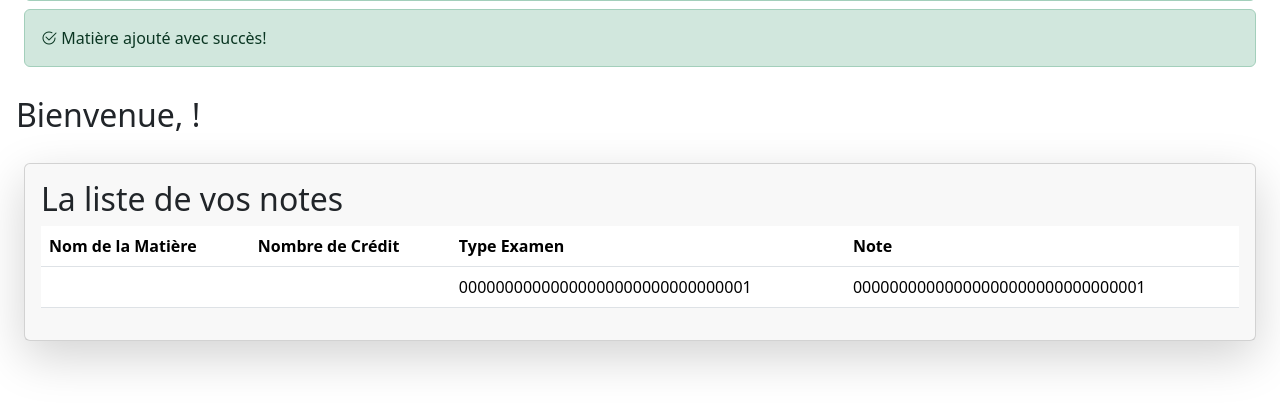
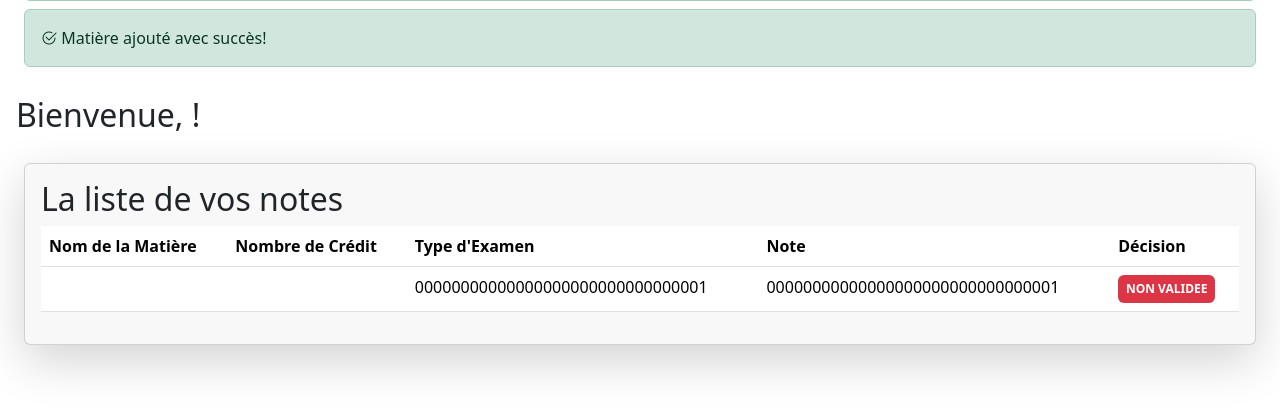
Before and after one commit to lorraine-lab/noteza, a PHP site: page /student-dashboard.php in a window 1280 px wide. Shown: the part 261-674 px from the top of the page. Run offline with PHP 8.4, Linux system fonts and the light colour scheme; the visitor is signed in with stand-in values (Sample User, id 1); data comes from the database, SQL or seed files in the repository; tables that the repository leaves empty hold one stand-in row (values such as "Sample post").

Commit message:
Dashoard Student

```diff
--- a/student-dashboard.php
+++ b/student-dashboard.php
@@ -18,6 +18,17 @@
     $nomfiliere = $filiere -> getName($conn,$infoUser['idfiliere']);
     $allNotes = $note->allNoteByStudent($conn,$iduser);
     $rowcount = count($allNotes);
+
+    function decision($donnee){
+        $badge = "";
+        if ($donnee<10) {
+           $badge = '<div class="py-2 badge text-bg-danger">NON VALIDEE</div>';
+        }else {
+            $badge = '<div class="py-2 badge text-bg-success">VALIDEE</div>';
+        }
+        return $badge;
+    }
+
     require_once ('layouts/navbar.php');
 
     // $nbreMatiere = $contient -> getNumberofMatiere($conn, $idfiliere);
@@ -97,8 +108,9 @@
                         <tr>
                             <th scope="col">Nom de la Matière</th>
                             <th scope="col">Nombre de Crédit</th>
-                            <th scope="col">Type Examen </th>
+                            <th scope="col">Type d'Examen </th>
                             <th scope="col">Note</th>
+                            <th scope="col">Décision</th>
                         </tr>
                     </thead>
                     <?php
@@ -113,10 +125,11 @@
                             <td scope="row"><?=$infoMatiere['nbrecreditmatiere']?></td>
                             <td scope="row"><?=$key['type_examen']?></td>
                             <td scope="row"><?=$key['note']?></td>
+                            <td scope="row"><?=decision($key['note'])?></td>
                         </tr>
                 <?php
                 }}else {
-                echo "<tr><td colspan='4'>Vous n'avez pas encore de notes.</td></tr>";
+                echo "<tr><td colspan='5'>Vous n'avez pas encore de notes.</td></tr>";
                 }
                 ?>
                 </table>
```
